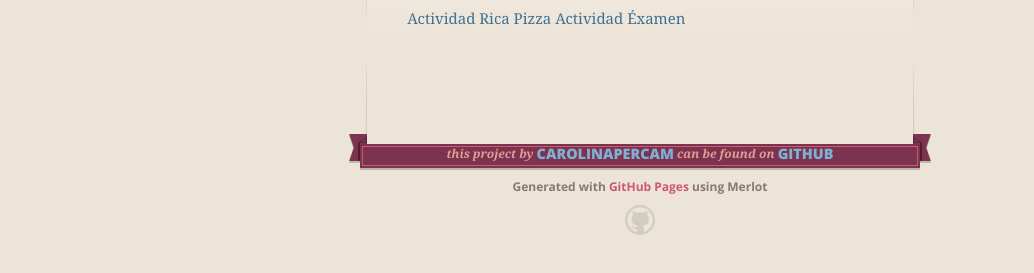
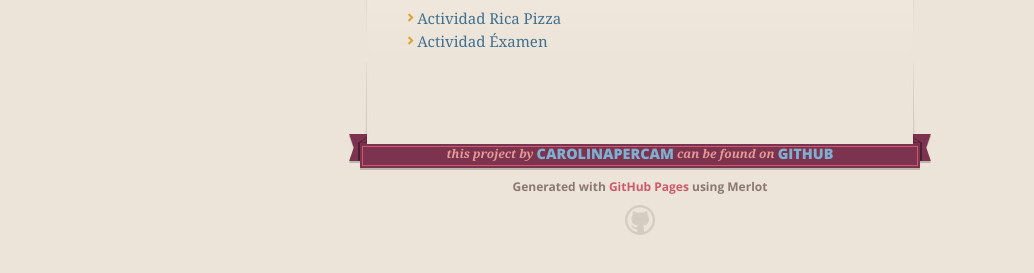
Before and after one commit to CarolinaPerCam/app12014, a plain HTML site: page index.html in a window 1280 px wide. Shown: the part 263-536 px from the top of the page, without its empty margins (0-1034 px from the left). Drawn offline with nearby package versions, Linux system fonts and the light colour scheme.

Commit message:
MODIFICACION DE PORTAFOLIO PERCAM

```diff
--- a/index.html
+++ b/index.html
@@ -50,10 +50,12 @@
 <a name="welcome-to-github-pages" class="anchor" href="#welcome-to-github-pages"><span class="octicon octicon-link"></span></a>Portafolio PERCAM.</h3>
 
   <ul>
-    <il>
+    <li>
       <a href="file:///Users/carolinaperezcamacho/Documents/VII/antonio/app12014/pizza/index.html">Actividad Rica Pizza</a>
+    </li>
+    <li>
       <a href="file:///Users/carolinaperezcamacho/Documents/VII/antonio/app12014/percam/index.html">Actividad Éxamen</a>
-    </il>
+    </li>
   </ul>
 
 
```
